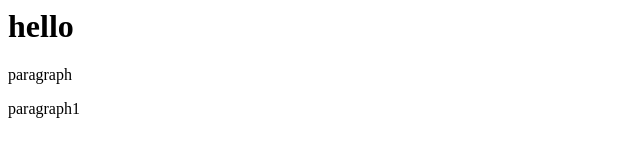
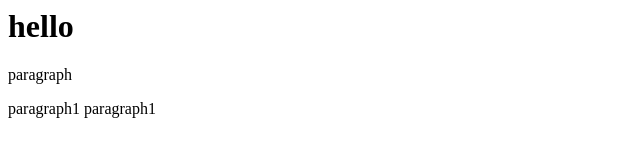
Before and after one commit to Likitha258/project_dir, a plain HTML site: page index.html in a window 1280 px wide. Shown: the full height of the page, 0-640 px from the left. Drawn offline with Linux system fonts and the light colour scheme.

Commit message:
commiting the file

```diff
--- a/index.html
+++ b/index.html
@@ -6,5 +6,7 @@ paragraph
 </p>
 <p1>
 paragraph1</p1>
+<p2>
+paragraph1</p2>
 </head>
 </html>
```
